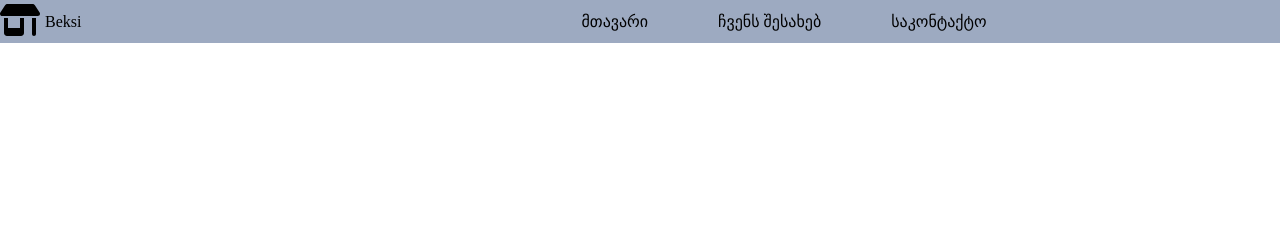
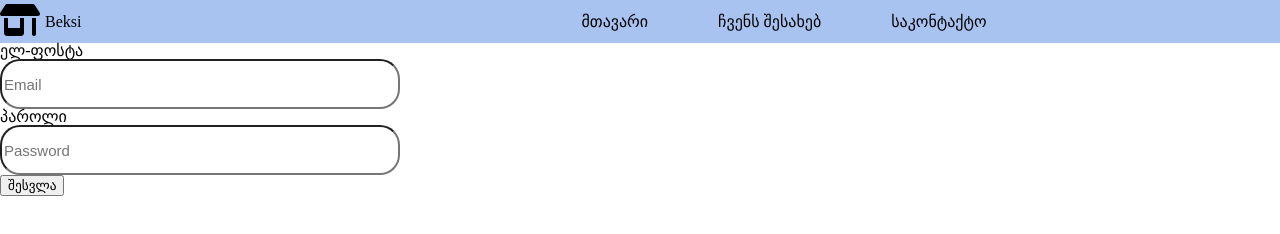
Before and after one commit to ani-ananiashvili/Beksi_Shop, a plain HTML site: page index.html in a window 1280 px wide. Drawn offline with Linux system fonts and the light colour scheme.

Commit message:
trial registration form outline (+ add hover effect in header)

```diff
--- a/css/style.css
+++ b/css/style.css
@@ -7,7 +7,7 @@
   gap: 500px;
   align-items: center;
 
-  background-color: rgb(157, 170, 193);
+  background-color: rgb(169, 195, 241);
 }
 
 .logo {
@@ -22,14 +22,51 @@
 }
 
 .logo h2 a {
-    color: black;
+  color: black;
 }
 
-nav ul {
+ul {
   display: flex;
   gap: 70px;
 }
 
-nav ul li a {
-    color: black;
+nav,
+ul li,
+ul li a {
+  position: relative;
+  color: #000;
 }
+
+ul li a::after {
+  content: "";
+  height: 1px;
+  width: 0;
+  position: absolute;
+  bottom: 0;
+  left: 0;
+  background-color: #070707dc;
+  transition: all 1s;
+}
+
+ul li a:hover::after {
+  width: 100%;
+}
+
+/* registration */
+
+.registration {
+  display: flex;
+  flex-direction: column;
+}
+
+.formElements {
+  max-width: 400px;
+  width: 100%;
+}
+.inputElement {
+  width: 100%;
+  height: 50px;
+  font-size: 15px;
+  color: black;
+  border-radius: 20px;
+}
--- a/index.html
+++ b/index.html
@@ -15,7 +15,7 @@
 
     <header class="headerSection">
       <div class="logo">
-        <a href="#"><img src="images/logo.svg" alt="logo"></a>
+        <a href="#"><img src="images/logo.svg" alt="logo" /></a>
         <h2><a href="#">Beksi</a></h2>
       </div>
       <nav>
@@ -23,9 +23,34 @@
           <li><a href="#">მთავარი</a></li>
           <li><a href="#">ჩვენს შესახებ</a></li>
           <li><a href="#">საკონტაქტო</a></li>
-          <li><a href="#"></a></li>
         </ul>
       </nav>
     </header>
+
+    <section>
+      <form action="#" class="formElements">
+        <div class="registration">
+          <label for="email">ელ-ფოსტა</label>
+          <input
+            class="inputElement"
+            type="text"
+            id="email"
+            name="user"
+            placeholder="Email"
+          />
+        </div>
+        <div class="registration">
+          <label for="passw">პაროლი</label>
+          <input
+            class="inputElement"
+            type="password"
+            id="passw"
+            name="userPassword"
+            placeholder="Password"
+          />
+        </div>
+        <button type="submit">შესვლა</button>
+      </form>
+    </section>
   </body>
 </html>
```
